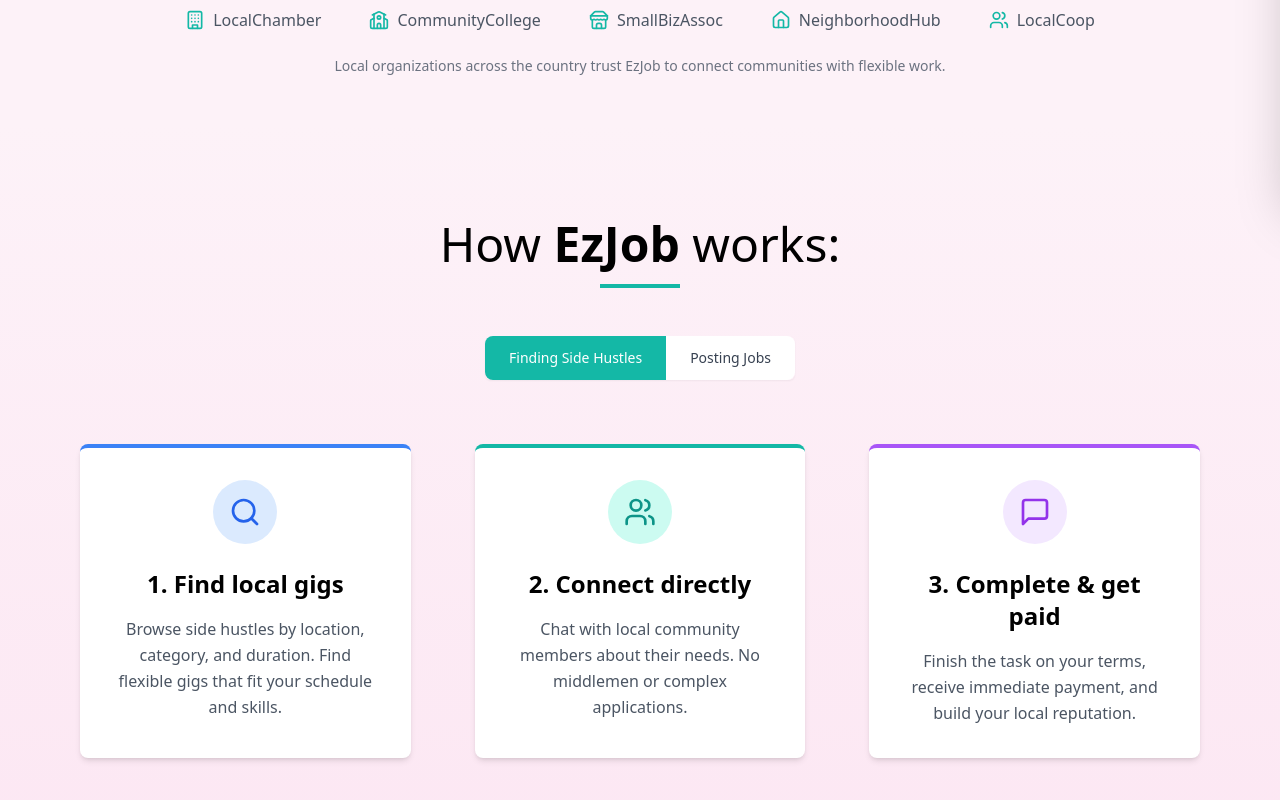
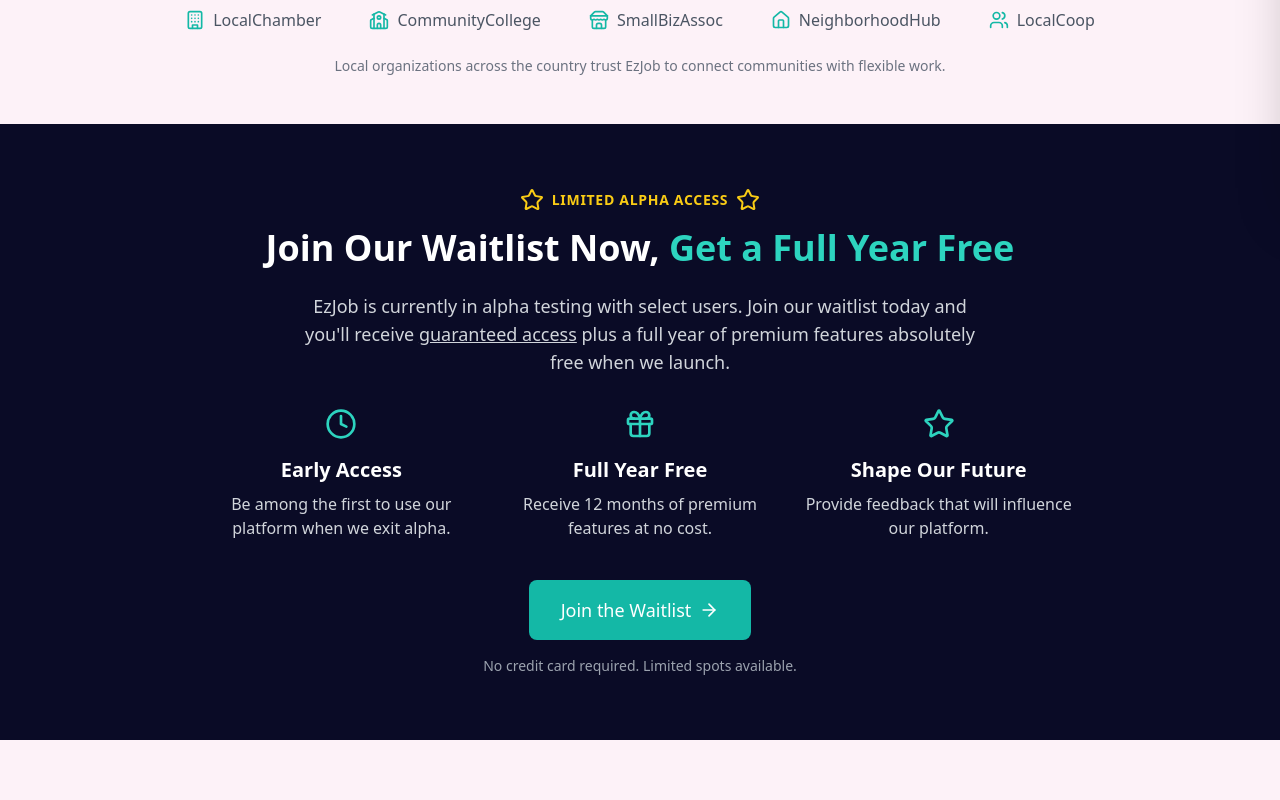
Before and after one commit to Madmaxme/EzJob, a React (Create React App) app: page / in a window 1280 px wide. Shown: the part 600-1400 px from the top of the page. Built offline with nearby package versions, Linux system fonts and the light colour scheme; no server answers.

Commit message:
waitlist component and q/a component

```diff
--- a/public/index.html
+++ b/public/index.html
@@ -45,7 +45,7 @@
       content="Side Hustle, Simplified"
     />
 
-    <title>EzJobp</title>
+    <title>EzJob</title>
   </head>
   <body>
     <noscript>You need to enable JavaScript to run this app.</noscript>
--- a/src/components/Pages/Home/FrequentlyAskedQuestions.js
+++ b/src/components/Pages/Home/FrequentlyAskedQuestions.js
@@ -36,7 +36,7 @@ const FrequentlyAskedQuestions = () => {
   ];
 
   return (
-    <div className="w-full bg-pink-50 py-20">
+    <div className="w-full bg-pink-50 pt-20 pb-4">
       <div className="max-w-4xl mx-auto px-4">
         <div className="mb-12 text-center">
           <h2 className="text-4xl font-medium text-navy-900 mb-4">
--- a/src/components/Pages/Home/Home.js
+++ b/src/components/Pages/Home/Home.js
@@ -7,32 +7,22 @@ import Stats from './Stats';
 import CTA from './CTA';
 import FrequentlyAskedQuestions from './FrequentlyAskedQuestions';
 import Partners from './Partners';
+import Waitlist from './Waitlist';
 
 const Home = () => {
   return (
     <div className="w-full">
-      {/* Section 1: Hero with pink background */}
       <div className="bg-pink-50">
         <Hero />
         <Partners />
+        <Waitlist />
+        <HowItWorks />
+        <FeaturedGigs />
+        <Testimonials />
+        <Stats />
+        <FrequentlyAskedQuestions />
+        <CTA />
       </div>
-
-      {/* Section 2: How It Works with gradient background */}
-      <HowItWorks />
-
-      {/* Section 3: Featured Gigs with white background */}
-      <FeaturedGigs />
-
-      {/* Section 4: Testimonials with black background */}
-      <Testimonials />
-
-      {/* Section 5: Stats with black background */}
-      <Stats />
-
-      <FrequentlyAskedQuestions />
-
-      {/* Section 6: CTA with gradient background */}
-      <CTA />
     </div>
   );
 };
--- a/src/components/Pages/Home/HowItWorks.js
+++ b/src/components/Pages/Home/HowItWorks.js
@@ -5,7 +5,7 @@ const HowItWorks = () => {
   const [activeTab, setActiveTab] = useState('seekers');
 
   return (
-    <div className="w-full bg-gradient-to-b from-pink-50 to-pink-100 py-24">
+    <div className="w-full bg-pink-50 py-24">
       <div className="max-w-6xl mx-auto px-4">
         <div className="mb-12">
           <h2 className="text-4xl md:text-5xl text-center font-medium text-navy-900 mb-4">
--- a/src/components/Pages/Home/Stats.js
+++ b/src/components/Pages/Home/Stats.js
@@ -31,7 +31,7 @@ const Stats = () => {
   ];
 
   return (
-    <section className="py-20 bg-black text-white">
+    <section className="py-20 bg-[#0A0B26] text-white">
       <div className="max-w-6xl mx-auto px-4">
         <h2 className="text-3xl md:text-4xl text-center font-medium mb-16">
           Trusted by <span className="font-bold">thousands</span>
--- a/src/components/Pages/Home/Testimonials.js
+++ b/src/components/Pages/Home/Testimonials.js
@@ -43,7 +43,7 @@ const Testimonials = () => {
   };
 
   return (
-    <section className="py-24 bg-black relative">
+    <section className="py-24 bg-[#0A0B26] relative">
       {/* Background pattern */}
       <div className="absolute top-0 left-0 w-full h-full opacity-10">
         <div className="absolute top-10 left-10">
--- /dev/null
+++ b/src/components/Pages/Home/Waitlist.js
@@ -0,0 +1,65 @@
+import React from 'react';
+import { ArrowRight, Star, Clock, Gift } from 'lucide-react';
+import { Link } from 'react-router-dom';
+
+const Waitlist = () => {
+  return (
+    <div className="w-full bg-[#0A0B26] text-white py-16">
+      <div className="max-w-4xl mx-auto px-4">
+        {/* Main content */}
+        <div className="text-center mb-8">
+          <div className="flex items-center justify-center gap-2 mb-4">
+            <Star className="text-yellow-400" size={24} />
+            <span className="text-yellow-400 uppercase font-semibold tracking-wider text-sm">Limited Alpha Access</span>
+            <Star className="text-yellow-400" size={24} />
+          </div>
+
+          <h2 className="text-3xl md:text-4xl font-bold mb-6">
+            Join Our Waitlist Now, <span className="text-teal-400">Get a Full Year Free</span>
+          </h2>
+
+          <p className="text-gray-300 text-lg mb-8 max-w-2xl mx-auto">
+            EzJob is currently in alpha testing with select users. Join our waitlist today and you'll
+            receive <span className="underline font-medium">guaranteed access</span> plus a full year
+            of premium features absolutely free when we launch.
+          </p>
+        </div>
+
+        {/* Benefits */}
+        <div className="grid grid-cols-1 md:grid-cols-3 gap-8 mb-10">
+          <div className="flex flex-col items-center text-center">
+            <Clock size={32} className="text-teal-400 mb-4" />
+            <h3 className="font-semibold text-xl mb-2">Early Access</h3>
+            <p className="text-gray-300">Be among the first to use our platform when we exit alpha.</p>
+          </div>
+
+          <div className="flex flex-col items-center text-center">
+            <Gift size={32} className="text-teal-400 mb-4" />
+            <h3 className="font-semibold text-xl mb-2">Full Year Free</h3>
+            <p className="text-gray-300">Receive 12 months of premium features at no cost.</p>
+          </div>
+
+          <div className="flex flex-col items-center text-center">
+            <Star size={32} className="text-teal-400 mb-4" />
+            <h3 className="font-semibold text-xl mb-2">Shape Our Future</h3>
+            <p className="text-gray-300">Provide feedback that will influence our platform.</p>
+          </div>
+        </div>
+
+        {/* CTA Button */}
+        <div className="text-center">
+          <Link
+            to="/waitlist"
+            className="bg-teal-500 hover:bg-teal-400 text-white px-8 py-4 rounded-lg text-lg font-medium transition-colors inline-flex items-center gap-2"
+          >
+            Join the Waitlist
+            <ArrowRight size={20} />
+          </Link>
+          <p className="text-gray-400 text-sm mt-4">No credit card required. Limited spots available.</p>
+        </div>
+      </div>
+    </div>
+  );
+};
+
+export default Waitlist;
--- a/src/components/Pages/Jobs/JobListing.js
+++ b/src/components/Pages/Jobs/JobListing.js
@@ -138,7 +138,7 @@ const JobListing = () => {
 
   return (
     <div className="min-h-screen bg-gray-50">
-      <div className="max-w-5xl mx-auto px-4 py-12">
+       <div className="max-w-5xl mx-auto px-4 pt-32 pb-12">
         <div className="mb-8">
           <h1 className="text-4xl font-bold text-navy-900 mb-3">
             Side Jobs Near You
--- a/src/components/Pages/Jobs/JobTemplate.js
+++ b/src/components/Pages/Jobs/JobTemplate.js
@@ -31,7 +31,7 @@ const JobTemplate = () => {
 
   return (
     <div className="min-h-screen bg-gray-50">
-      <div className="max-w-4xl mx-auto px-4 py-12">
+        <div className="max-w-4xl mx-auto px-4 pt-32 pb-12">
         {/* Back button */}
         <button
           onClick={handleBackClick}
--- a/src/components/ProperLayout/Footer.js
+++ b/src/components/ProperLayout/Footer.js
@@ -3,7 +3,7 @@ import { Linkedin, Instagram } from 'lucide-react';
 
 const Footer = () => {
   return (
-    <footer className="bg-black text-white py-12">
+    <footer className="bg-[#0A0B26] text-white py-12">
       <div className="container mx-auto px-4 text-center">
         <div className="mb-6">
           <p className="text-2xl font-bold tracking-wide">
```
